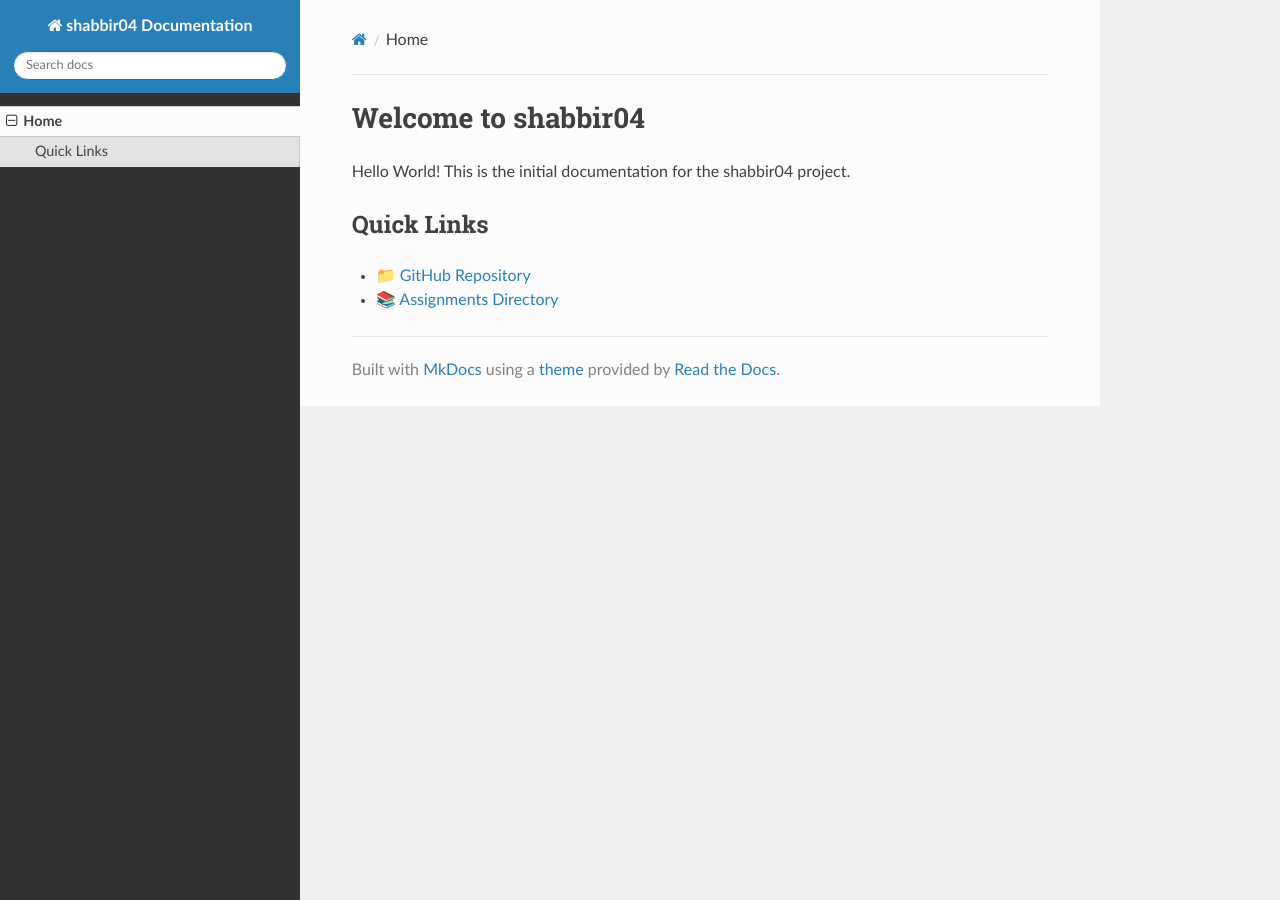
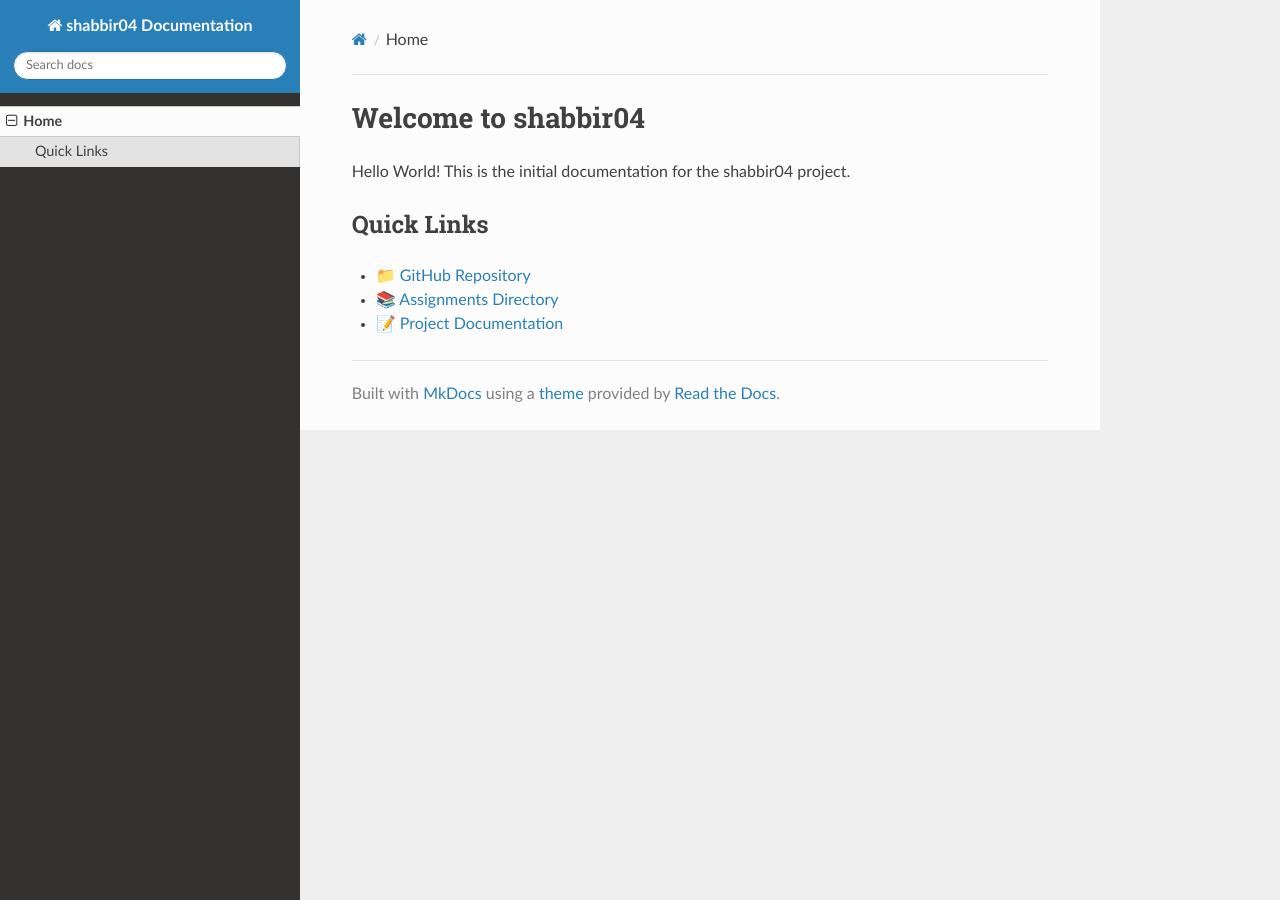
Before and after one commit to cloudmesh-ai-luc/shabbir04, an MkDocs documentation site: the page built from docs/index.md, in a window 1280 px wide. Built offline with MkDocs 1.6.1, drawn with Linux system fonts in a browser that asks for light colours; nearby versions of some CDN libraries.

Commit message:
Add link to project.md

```diff
--- a/docs/index.md
+++ b/docs/index.md
@@ -5,3 +5,4 @@ Hello World! This is the initial documentation for the shabbir04 project.
 ## Quick Links
 - 📁 [GitHub Repository](https://github.com/cloudmesh-ai-luc/shabbir04)
 - 📚 [Assignments Directory](https://github.com/cloudmesh-ai-luc/shabbir04/tree/main/assignments)
+- 📝 [Project Documentation](https://github.com/cloudmesh-ai-luc/shabbir04/blob/main/project/project.md)
```
